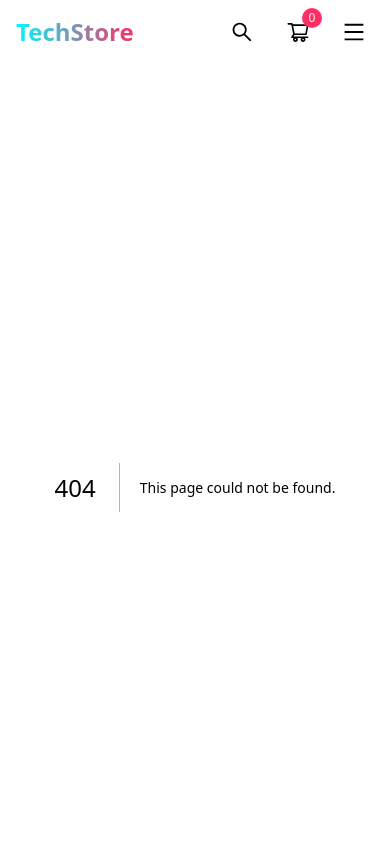
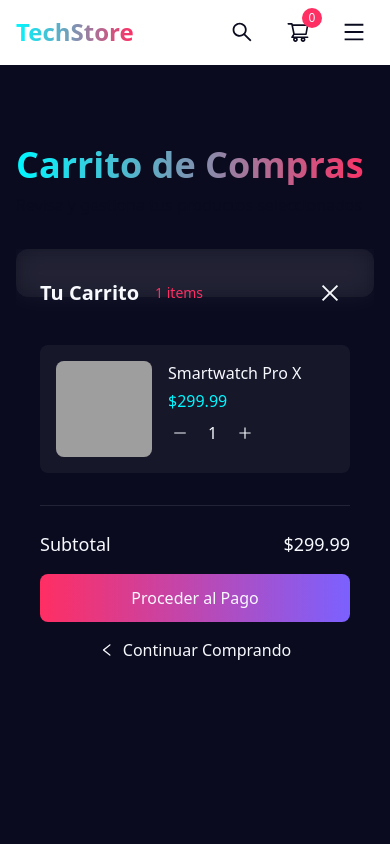
Before and after one commit to sandovaldavid/byte-shop-ecommerce, a Next.js app: page /cart in a window 390 px wide. Before the commit this address had no page. Shown: the top 844 px of the page. Built offline with nearby package versions, Linux system fonts and the light colour scheme; grey boxes are pictures that could not be loaded.

Commit message:
💄 add CartShop component for managing selected products with responsive layout

```diff
--- /dev/null
+++ b/src/app/cart/page.js
@@ -0,0 +1,25 @@
+"use client";
+import React from 'react'
+import { Cart } from "@/components"
+
+function CartShop() {
+    return (
+            <div className="min-h-screen bg-dark py-20">
+                <div className="max-w-7xl mx-auto px-4 sm:px-6 lg:px-8">
+                    <div className="mb-8">
+                        <h1 className="text-4xl font-bold bg-gradient-to-r from-secondary to-accent1 bg-clip-text text-transparent">
+                            Carrito de Compras
+                        </h1>
+                        <p className="text-light/70 mt-2">
+                            Revisa y gestiona tus productos seleccionados
+                        </p>
+                    </div>
+                    <div className="bg-white/5 backdrop-blur-sm rounded-xl p-6">
+                        <Cart />
+                    </div>
+                </div>
+            </div>
+    )
+}
+
+export default CartShop
```
